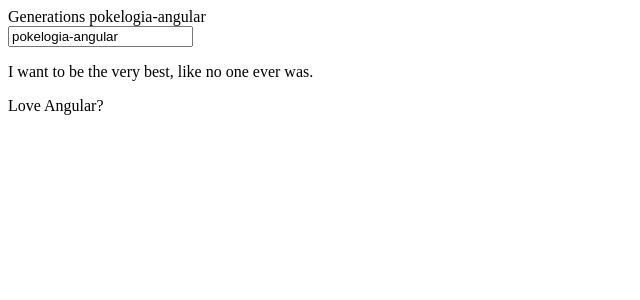
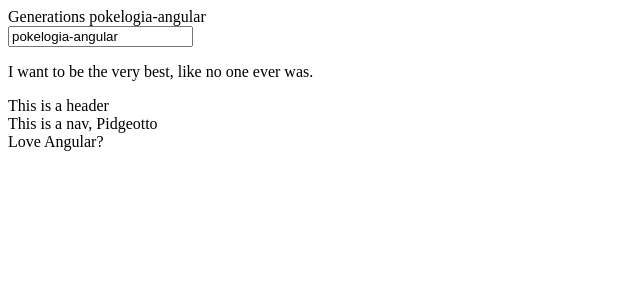
Before and after one commit to ShujinJS/pokelogia-angular, an Angular app: page / in a window 1280 px wide. Shown: the top 300 px of the page, without its empty margins (0-640 px from the left). Built offline with nearby package versions, Linux system fonts and the light colour scheme.

Commit message:
head-component |  nav comp. in the head comp is imported

```diff
--- a/angular.json
+++ b/angular.json
@@ -94,5 +94,8 @@
         }
       }
     }
+  },
+  "cli": {
+    "analytics": false
   }
 }
--- a/src/app/app.component.html
+++ b/src/app/app.component.html
@@ -8,6 +8,7 @@
   <main>
     <input type="text" [(ngModel)]="title">
     <app-server></app-server>
+    <app-header></app-header>
   </main>
   <!-- Footer -->
   <footer>
--- a/src/app/app.module.ts
+++ b/src/app/app.module.ts
@@ -1,3 +1,4 @@
+import { HeaderModule } from './components/header/header.module';
 import { NgModule } from '@angular/core';
 import { BrowserModule } from '@angular/platform-browser';
 import { FormsModule } from '@angular/forms'
@@ -6,7 +7,6 @@
 import { AppComponent } from './app.component';
 
 import { ServerComponent } from './server/server.component';
-import { HeaderModule } from './components/header/header.module'
 
 @NgModule({
   declarations: [
--- a/src/app/components/header/header.component.html
+++ b/src/app/components/header/header.component.html
@@ -1,3 +1,4 @@
 <header>
     This is a header
+    <app-nav></app-nav>
 </header>
--- a/src/app/components/header/header.module.ts
+++ b/src/app/components/header/header.module.ts
@@ -1,12 +1,15 @@
+import { HeaderComponent } from './header.component';
 import { NgModule } from '@angular/core';
 import { NavComponent } from './nav/nav.component';
-
+import { CommonModule } from '@angular/common'
 @NgModule({
     declarations: [
+      HeaderComponent,
       NavComponent,
     ],
     imports: [
     ],
+    exports: [ HeaderComponent ],
     providers: [],
   })
 
--- a/src/app/components/header/nav/nav.component.html
+++ b/src/app/components/header/nav/nav.component.html
@@ -1 +1 @@
-<nav>This is a nav</nav>
+<nav>This is a nav, Pidgeotto</nav>
```
